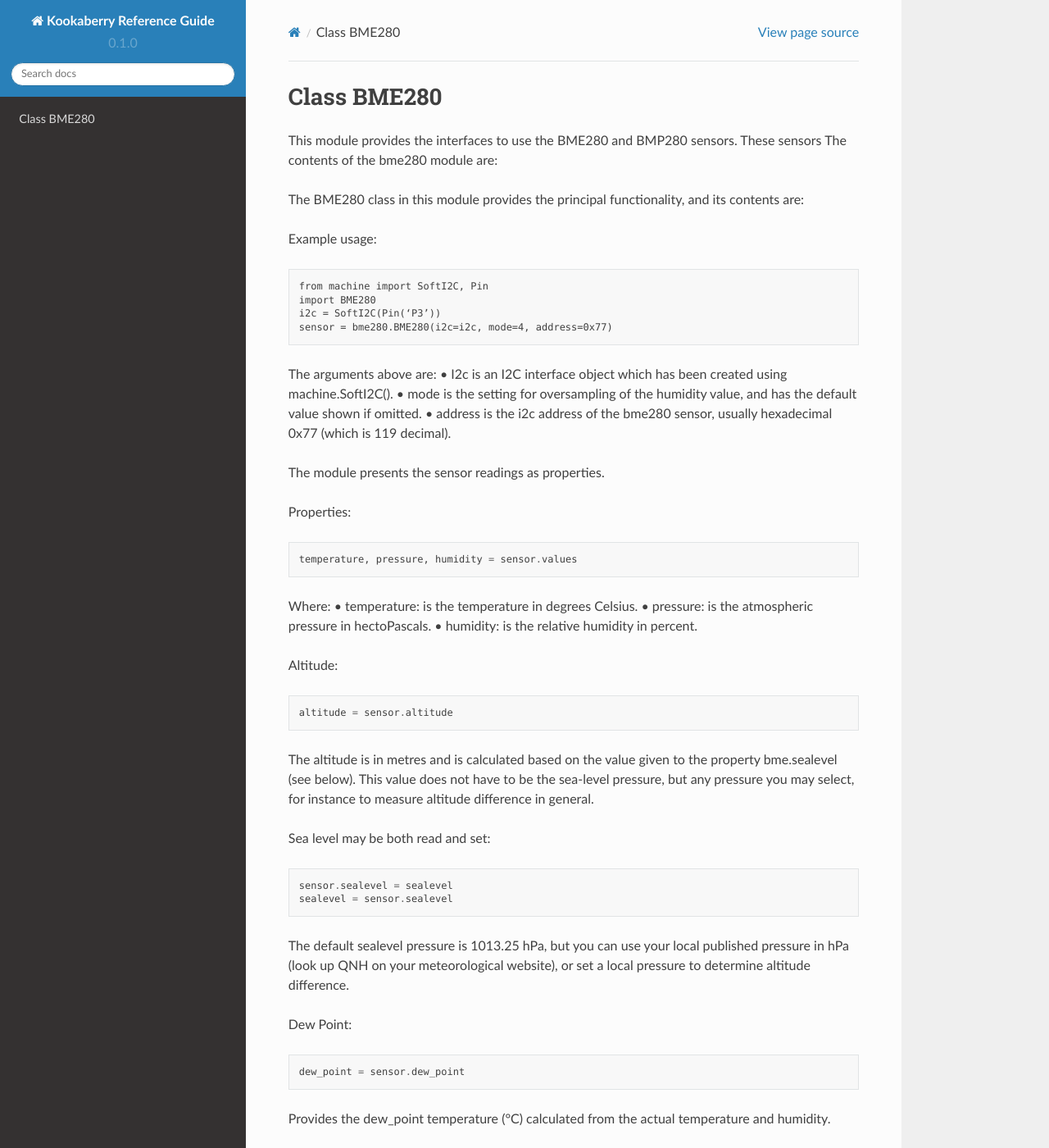
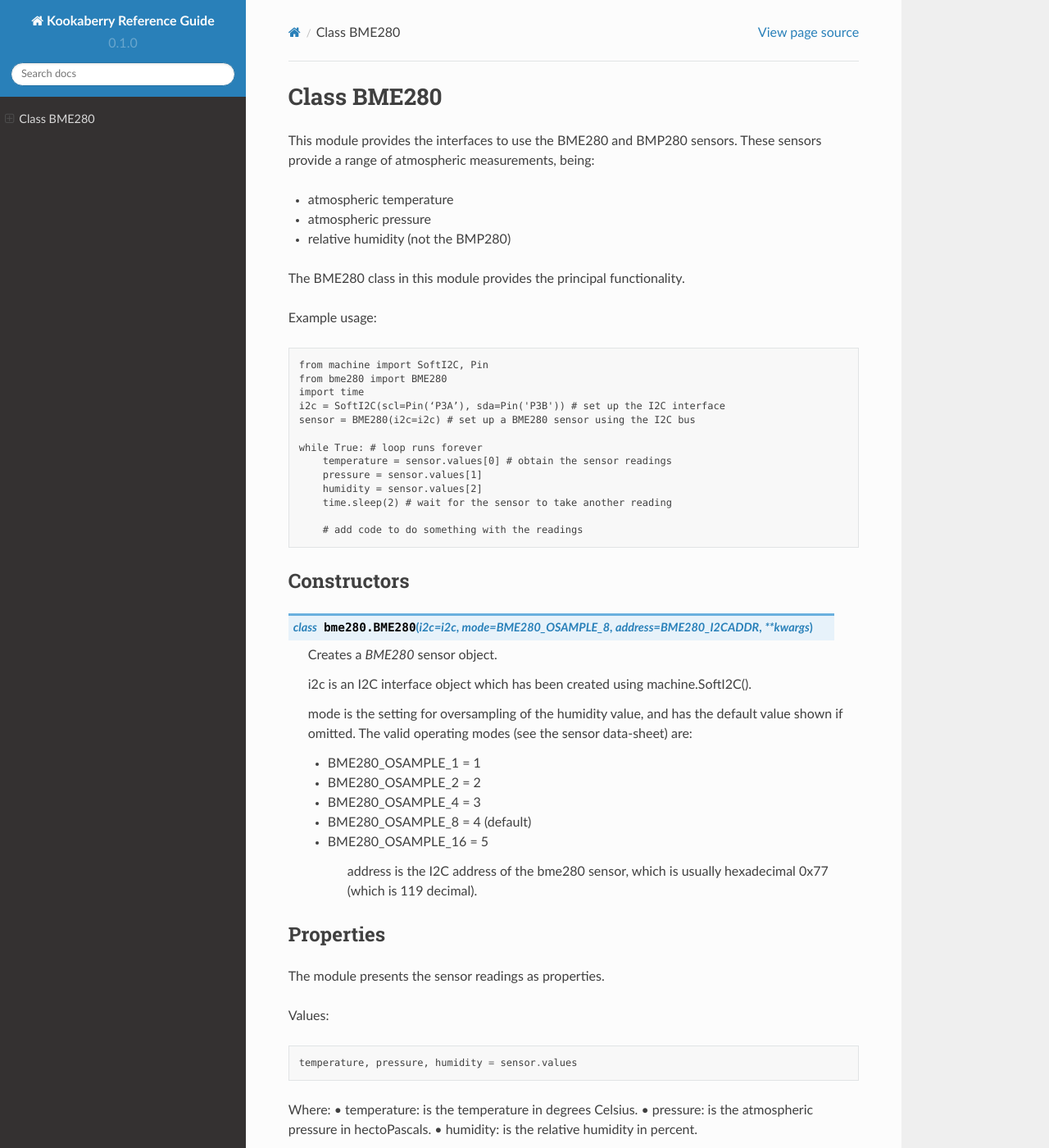
Before and after one commit to TDStrasser/Kookaberry-Reference-Guide, a Sphinx documentation site: the page built from docs/source/bme280.rst, in a window 1280 px wide and 1400 px high. Shown: the whole window at 82% size. Built offline with Sphinx 7.4.7 and the Read the Docs theme 2.0.0, drawn with Linux system fonts in a browser that asks for light colours; pages that are not in the unit, such as notebooks, are missing from menus; some of the changed text lies outside the part shown.

Commit message:
Improve BME280 description

```diff
--- a/docs/source/bme280.rst
+++ b/docs/source/bme280.rst
@@ -1,28 +1,57 @@
 Class BME280
 ============
 
-This module provides the interfaces to use the BME280 and BMP280 sensors.  These sensors
-The contents of the bme280 module are:
+This module provides the interfaces to use the BME280 and BMP280 sensors.  These sensors provide a range of atmospheric measurements, being:
 
-The BME280 class in this module provides the principal functionality, and its contents are:
+* atmospheric temperature
+* atmospheric pressure
+* relative humidity (not the BMP280)
+
+The BME280 class in this module provides the principal functionality.
 
 Example usage::
 
     from machine import SoftI2C, Pin
-    import BME280
-    i2c = SoftI2C(Pin(‘P3’))
-    sensor = bme280.BME280(i2c=i2c, mode=4, address=0x77)
+    from bme280 import BME280
+    import time
+    i2c = SoftI2C(scl=Pin(‘P3A’), sda=Pin('P3B')) # set up the I2C interface
+    sensor = BME280(i2c=i2c) # set up a BME280 sensor using the I2C bus
+
+    while True: # loop runs forever
+        temperature = sensor.values[0] # obtain the sensor readings
+        pressure = sensor.values[1]
+        humidity = sensor.values[2]
+        time.sleep(2) # wait for the sensor to take another reading
+
+        # add code to do something with the readings
+
+Constructors
+------------
+
+.. class::  bme280.BME280(i2c=i2c, mode=BME280_OSAMPLE_8, address=BME280_I2CADDR, **kwargs)
+
+    Creates a *BME280* sensor object.
+
+    i2c is an I2C interface object which has been created using machine.SoftI2C().
+
+    mode is the setting for oversampling of the humidity value, and has the default value shown if omitted.
+    The valid operating modes (see the sensor data-sheet) are:
+
+    - BME280_OSAMPLE_1 = 1
+    - BME280_OSAMPLE_2 = 2
+    - BME280_OSAMPLE_4 = 3
+    - BME280_OSAMPLE_8 = 4 (default)
+    - BME280_OSAMPLE_16 = 5
+
+	address is the I2C address of the bme280 sensor, which is usually hexadecimal 0x77 (which is 119 decimal).
 
 
-The arguments above are:
-•	I2c is an I2C interface object which has been created using machine.SoftI2C().
-•	mode is the setting for oversampling of the humidity value, and has the default value shown if omitted.
-•	address is the i2c address of the bme280 sensor, usually hexadecimal 0x77 (which is 119 decimal).
-
+Properties
+----------
 
 The module presents the sensor readings as properties.
 
-Properties::
+Values::
 
     temperature, pressure, humidity = sensor.values
 
@@ -36,7 +65,8 @@ Altitude::
     altitude = sensor.altitude
 
 The altitude is in metres and is calculated based on the value given to the property bme.sealevel (see below).
-This value does not have to be the sea-level pressure, but any pressure you may select, for instance to measure altitude difference in general.
+The value for sea-level pressure does not have to be the actual sea-level pressure, but any pressure you may select,
+for instance to measure altitude difference in general.
 
 Sea level may be both read and set::
 
@@ -44,8 +74,9 @@ Sea level may be both read and set::
     sealevel = sensor.sealevel
 
 
-The default sealevel pressure is 1013.25 hPa, but you can use your local published pressure in hPa (look up QNH on your meteorological website),
+The default sea-level pressure is 1013.25 hPa, but you can use your local published pressure in hPa (look up QNH on your meteorological website),
 or set a local pressure to determine altitude difference.
+See also https://en.wikipedia.org/wiki/Altimeter_setting
 
 Dew Point::
 
@@ -62,7 +94,7 @@ Sensor Type::
 Provides a sensor type as a string variable being one of ('BMP280','BME280','BME680', or 'unknown') depending on the sensor id
 in the relevant sensor hardware register.
 
-The datasheets for the sensor and breakout board can be found here:
+The data-sheets for the sensor and breakout board can be found here:
 
 * https://wiki.dfrobot.com/Gravity__I2C_BME280_Environmental_Sensor__Temperature,_Humidity,_Barometer__SKU__SEN0236
 * https://www.bosch-sensortec.com/media/boschsensortec/downloads/datasheets/bst-bme280-ds002.pdf
```
Also changed, not shown: other parts of docs/source/bme280.rst (+1 -0 lines).
